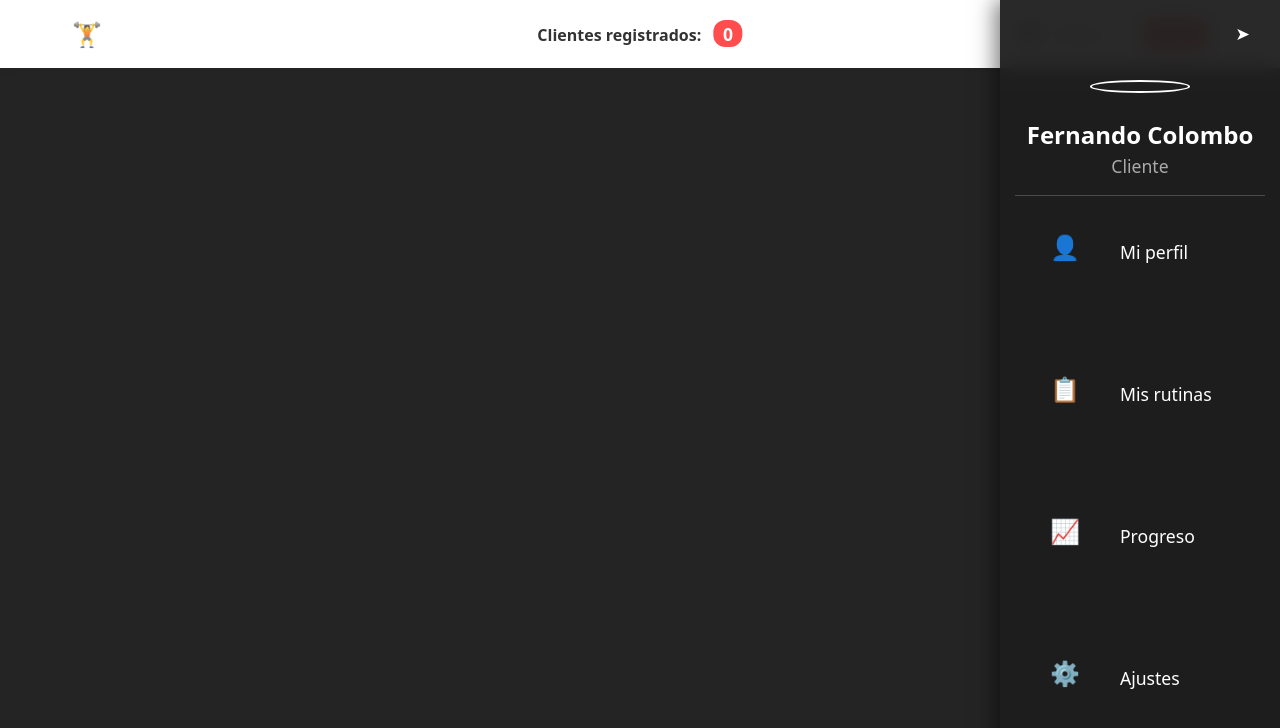
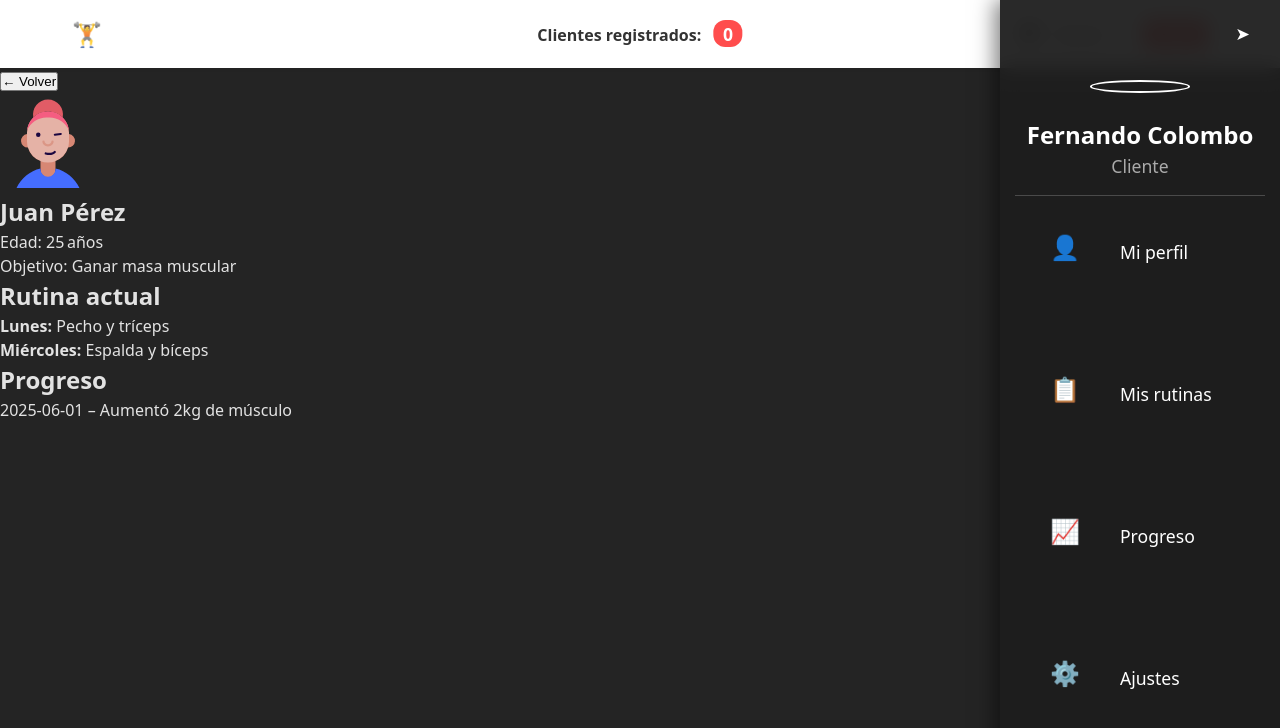
Before and after one commit to mmeichtri/PNT2, a Vue app: page /alumno/1 in a window 1280 px wide. Shown: the top 728 px of the page. Built offline with nearby package versions, Linux system fonts and the light colour scheme; grey boxes are pictures that could not be loaded.

Commit message:
Se agregar vista de user

```diff
--- /dev/null
+++ b/src/components/AlumnoDetalleView.vue
@@ -0,0 +1,221 @@
+<style>
+img {
+  background-color: transparent;
+  border-radius: 50%;
+  object-fit: cover;
+}
+</style>
+
+<template>
+  <section class="container mx-auto py-8">
+    <button @click="$router.back()" class="mb-4 text-blue-500 hover:underline">
+      ← Volver
+    </button>
+
+    <div v-if="cargando" class="text-white">Cargando datos del alumno…</div>
+
+    <div v-else-if="!alumno.id" class="text-gray-400 bg-gray-800 p-6 rounded">
+      No se encontró el alumno.
+    </div>
+
+    <div v-else class="bg-white rounded-xl shadow p-6">
+      <header class="flex items-center gap-6 mb-6">
+        <div v-if="alumno.foto" class="w-24 h-24 rounded-full overflow-hidden bg-white">
+          <img
+            :src="alumno.foto"
+            alt="foto alumno"
+            class="w-full h-full object-cover"
+          />
+        </div>
+        <div v-else class="w-24 h-24 rounded-full bg-white overflow-hidden" aria-label="avatar alumno" role="img">
+          <svg
+            xmlns="http://www.w3.org/2000/svg"
+            viewBox="0 0 64 64"
+            fill="none"
+            shape-rendering="auto"
+            width="96"
+            height="96"
+            class="block"
+          >
+            <mask id="viewboxMask">
+              <rect width="64" height="64" rx="0" ry="0" x="0" y="0" fill="#fff" />
+            </mask>
+            <g mask="url(#viewboxMask)">
+              <path
+                d="M37 46.08V52a5 5 0 0 1-10 0v-5.92A14.04 14.04 0 0 1 18.58 37h-.08a4.5 4.5 0 0 1-.5-8.97V27a14 14 0 1 1 28 0v1.03a4.5 4.5 0 0 1-.58 8.97A14.04 14.04 0 0 1 37 46.08Z"
+                fill="#d78774"
+              />
+              <mask
+                id="personas-a"
+                style="mask-type:luminance"
+                maskUnits="userSpaceOnUse"
+                x="14"
+                y="13"
+                width="36"
+                height="44"
+              >
+                <path
+                  d="M37 46.08V52a5 5 0 0 1-10 0v-5.92A14.04 14.04 0 0 1 18.58 37h-.08a4.5 4.5 0 0 1-.5-8.97V27a14 14 0 1 1 28 0v1.03a4.5 4.5 0 0 1-.58 8.97A14.04 14.04 0 0 1 37 46.08Z"
+                  fill="#fff"
+                />
+              </mask>
+              <g mask="url(#personas-a)">
+                <path
+                  d="M32 13a14 14 0 0 1 14 14v6a14 14 0 1 1-28 0v-6a14 14 0 0 1 14-14Z"
+                  fill="#fff"
+                  style="mix-blend-mode:overlay"
+                  opacity=".36"
+                />
+              </g>
+              <g transform="translate(20 24)">
+                <path
+                  d="M4 4.5a1.5 1.5 0 1 0 3 0 1.5 1.5 0 0 0-3 0ZM21.24 3.9a.75.75 0 0 0-.83-.64l-4 .5a.75.75 0 0 0 .18 1.48l4-.5c.41-.05.7-.42.65-.83Z"
+                  fill="#1B0640"
+                />
+              </g>
+              <g transform="translate(2 2)">
+                <path
+                  d="M20.2 15a10 10 0 1 1 19.6 0c-2.53-2.47-5.98-4-9.8-4-3.82 0-7.27 1.53-9.8 4Z"
+                  fill="#e15c66"
+                />
+                <path
+                  d="M43.93 23.63A14 14 0 0 0 31 15h-2a14 14 0 0 0-12.93 8.63 14 14 0 0 1 27.86 0Z"
+                  fill="#F55D81"
+                />
+              </g>
+              <g transform="translate(11 44)">
+                <path
+                  d="M16 7v.47a5 5 0 1 0 10 0V7c7.06 1.52 12.93 6.74 16 13H0C3.07 13.74 8.94 8.52 16 7Z"
+                  fill="#456dff"
+                />
+              </g>
+              <g transform="translate(23 36)">
+                <path
+                  d="M7.32 5.73a.75.75 0 0 1 .36-1.46c2.44.61 4.17.32 5.29-.8a.75.75 0 1 1 1.06 1.06c-1.54 1.54-3.81 1.92-6.71 1.2Z"
+                  fill="#1B0640"
+                />
+              </g>
+              <g transform="translate(24 28)">
+                <path
+                  d="M4.25 5a.75.75 0 0 1 1.5 0c0 .84.91 1.75 2.25 1.75 1.34 0 2.25-.91 2.25-1.75a.75.75 0 0 1 1.5 0c0 1.66-1.59 3.25-3.75 3.25S4.25 6.66 4.25 5Z"
+                  fill="#000"
+                  style="mix-blend-mode:overlay"
+                  opacity=".36"
+                />
+              </g>
+              <g transform="translate(14 26)"></g>
+            </g>
+          </svg>
+        </div>
+
+        <div>
+          <h1 class="text-3xl font-bold">{{ alumno.nombre }}</h1>
+          <p class="text-gray-600">Edad: {{ alumno.edad }} años</p>
+          <p class="text-gray-600">Objetivo: {{ alumno.objetivo }}</p>
+        </div>
+      </header>
+
+      <section class="mb-8">
+        <h2 class="text-2xl font-semibold mb-3">Rutina actual</h2>
+        <ul class="space-y-2">
+          <li
+            v-for="(ej, i) in alumno.rutina"
+            :key="i"
+            class="p-3 bg-gray-50 rounded border"
+          >
+            <strong>{{ ej.dia }}:</strong> {{ ej.descripcion }}
+          </li>
+          <li v-if="alumno.rutina.length === 0" class="text-gray-400">
+            Sin rutina asignada aún.
+          </li>
+        </ul>
+      </section>
+
+      <section>
+        <h2 class="text-2xl font-semibold mb-3">Progreso</h2>
+        <ul class="space-y-2">
+          <li
+            v-for="(item, i) in alumno.progreso"
+            :key="i"
+            class="p-3 border-l-4 border-green-500 bg-green-50 rounded"
+          >
+            {{ item.fecha }} – {{ item.descripcion }}
+          </li>
+          <li v-if="alumno.progreso.length === 0" class="text-gray-400">
+            Aún no hay registros de progreso.
+          </li>
+        </ul>
+      </section>
+    </div>
+  </section>
+</template>
+
+<script setup>
+import { ref, onMounted, watch } from 'vue'
+import { useRoute } from 'vue-router'
+import { useAlumnosStore } from '../stores/alumnos'
+
+const route = useRoute()
+const store = useAlumnosStore()
+const cargando = ref(true)
+
+const alumno = ref({
+  id: null,
+  nombre: '',
+  edad: null,
+  objetivo: '',
+  foto: '',
+  rutina: [],
+  progreso: []
+})
+
+
+//datos de prueba
+const datosDePrueba = {
+  1: {
+    id: 1,
+    nombre: 'Juan Pérez',
+    edad: 25,
+    objetivo: 'Ganar masa muscular',
+    foto: '',
+    rutina: [
+      { dia: 'Lunes', descripcion: 'Pecho y tríceps' },
+      { dia: 'Miércoles', descripcion: 'Espalda y bíceps' }
+    ],
+    progreso: [
+      { fecha: '2025-06-01', descripcion: 'Aumentó 2kg de músculo' }
+    ]
+  },
+  2: {
+    id: 2,
+    nombre: 'María López',
+    edad: 30,
+    objetivo: 'Perder peso',
+    foto: '',
+    rutina: [],
+    progreso: []
+  }
+}
+
+async function cargarAlumno(id) {
+  cargando.value = true
+
+  if (datosDePrueba[id]) {
+    Object.assign(alumno.value, datosDePrueba[id])
+  } else {
+    await store.fetchDetalle(id)
+    Object.assign(alumno.value, store.detalle[id] || {})
+  }
+
+  cargando.value = false
+}
+
+onMounted(() => {
+  cargarAlumno(Number(route.params.id))
+})
+
+watch(
+  () => route.params.id,
+  newId => cargarAlumno(Number(newId))
+)
+</script>
--- /dev/null
+++ b/src/components/AlumnosView.vue
@@ -0,0 +1,32 @@
+<template>
+  <section class="container mx-auto py-8">
+    <h1 class="text-3xl font-bold mb-6">Tus alumnos</h1>
+
+    <p v-if="cargando">Cargando alumnos...</p>
+    <p v-else-if="!alumnos.length">Aún no tenés alumnos asignados.</p>
+
+    <div v-else class="grid gap-6 sm:grid-cols-2 lg:grid-cols-3">
+      <AlumnoCard
+        v-for="alumno in alumnos"
+        :key="alumno.id"
+        :alumno="alumno"
+      />
+    </div>
+  </section>
+</template>
+
+<script setup>
+import { onMounted, ref, computed } from 'vue'
+import { useAlumnosStore } from '../stores/alumnos'
+// import AlumnoCard from './AlumnoCard.vue'
+
+const store = useAlumnosStore()
+const cargando = ref(true)
+
+onMounted(async () => {
+  await store.fetchAlumnos()
+  cargando.value = false
+})
+
+const alumnos = computed(() => store.lista)
+</script>
--- a/src/components/User.vue
+++ b/src/components/User.vue
@@ -1,3 +1,74 @@
+<style>
+.userPage {
+  width: 50dvw;
+  height: 50dvh;
+  padding: 2rem;
+  background-color: var(--color-background-dark);
+  display: flex;
+  flex-direction: column;
+  justify-content: flex-start;
+  padding-top: 4vh;
+}
+
+.userContainer {
+  max-width: 250px;
+  padding: 1rem;
+  border: 1px solid rgba(255,255,255,0.2);
+  border-radius: 5px;
+  background: rgba(0,0,0,0.3);
+  display: flex;
+  flex-direction: column;
+}
+
+</style>
+
 <template>
-    <h1>Vista usuarios</h1>
+  <section class="userPage">
+    <div class="bg-gray-800 text-white w-full max-w-md p-6 rounded-xl shadow-lg">
+      <h2 class="text-3xl font-bold text-center mb-6">Alumnos</h2>
+
+      <ul v-if="alumnos.length" class="userContainer">
+        <li
+          v-for="alumno in alumnos"
+          :key="alumno.id"
+          @click="verAlumno(alumno.id)"
+          class="bg-gray-700 p-4 rounded-lg cursor-pointer hover:bg-gray-600 transition duration-200"
+        >
+          <span class="font-semibold text-lg">{{ alumno.nombre }}</span>
+        </li>
+      </ul>
+
+      <div v-else class="text-gray-400 text-center">
+        No tenés alumnos registrados aún.
+      </div>
+    </div>
+  </section>
 </template>
+
+<script setup>
+import { ref, onMounted } from 'vue'
+import { useRouter } from 'vue-router'
+import { useAlumnosStore } from '../stores/alumnos'
+
+
+const router = useRouter()
+const store = useAlumnosStore()
+// const alumnos = ref()
+
+// Datos de prueba
+const datosPrueba = [
+  { id: 1, nombre: 'Juan Pérez' },
+  { id: 2, nombre: 'María López' }
+]
+
+const alumnos = ref([])
+
+onMounted(async () => {
+  await store.fetchAlumnos()
+  alumnos.value = datosPrueba
+})
+
+function verAlumno(id) {
+  router.push({ name: 'AlumnoDetalle', params: { id } })
+}
+</script>
--- a/src/routes/index.js
+++ b/src/routes/index.js
@@ -6,6 +6,8 @@ import Clients from '../components/Clients.vue'
 import Register from '../components/Register.vue'
 import Result from '../components/Result.vue'
 import User from '../components/User.vue'
+import AlumnosView from '../components/AlumnosView.vue'
+import AlumnoDetalleView from '../components/AlumnoDetalleView.vue'
 import App from '../App.vue'
 
 
@@ -17,7 +19,9 @@ const routes = [
     { path: '/routines', name: 'Routines', component: Routines},
     { path: '/clients', name: 'Clients', component: Clients},
     { path: '/results', name: 'Result', component: Result},
-    { path: '/user', name: 'User', component: User}
+    { path: '/user', name: 'User', component: User},
+    { path: '/alumnos', name: 'Alumnos', component: AlumnosView },
+    {path: '/alumno/:id',name: 'AlumnoDetalle',component: AlumnoDetalleView}
 ]
 
 const router = createRouter({
--- /dev/null
+++ b/src/stores/alumnos.js
@@ -0,0 +1,21 @@
+import { defineStore } from 'pinia'
+import axios from 'axios'
+
+export const useAlumnosStore = defineStore('alumnos', {
+  state: () => ({
+    lista: [],
+    detalle: {}
+  }),
+  actions: {
+    async fetchAlumnos () {
+      if (this.lista.length) return
+      const { data } = await axios.get('/alumnos')
+      this.lista = data
+    },
+    async fetchDetalle (id) {
+      if (this.detalle[id]) return
+      const { data } = await axios.get(`/alumnos/${id}`)
+      this.detalle[id] = data
+    }
+  }
+})
```
